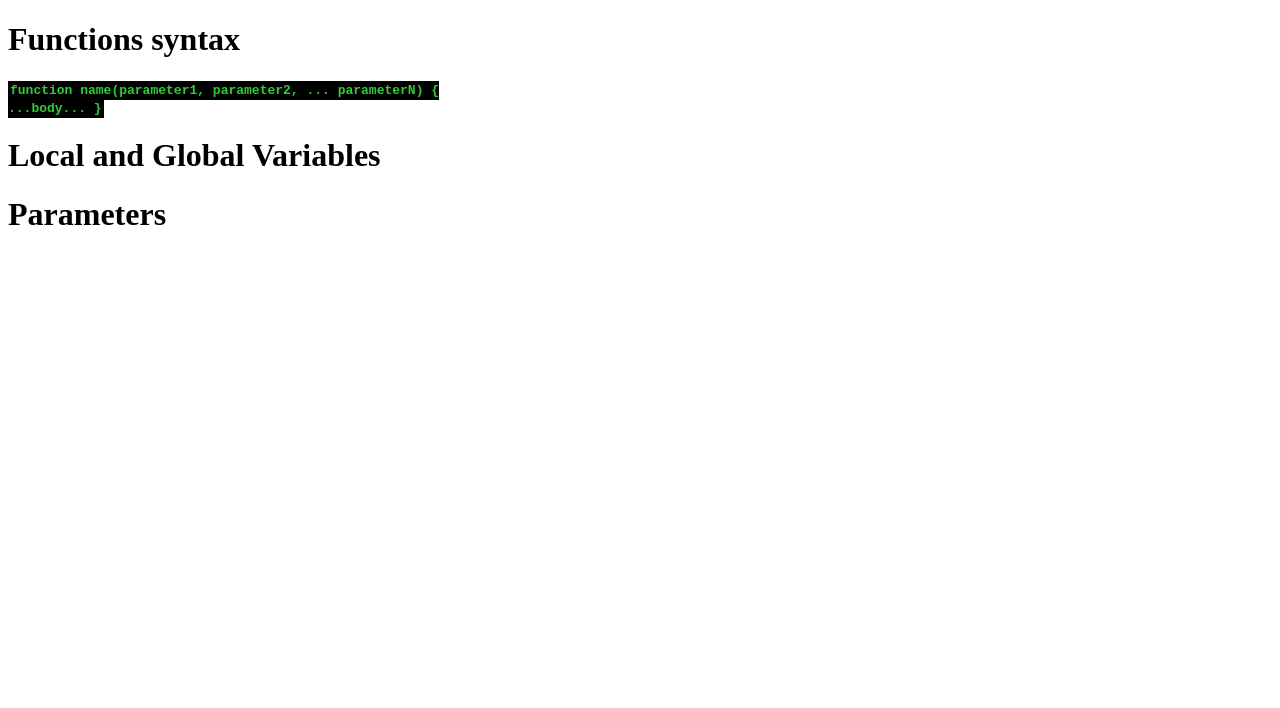
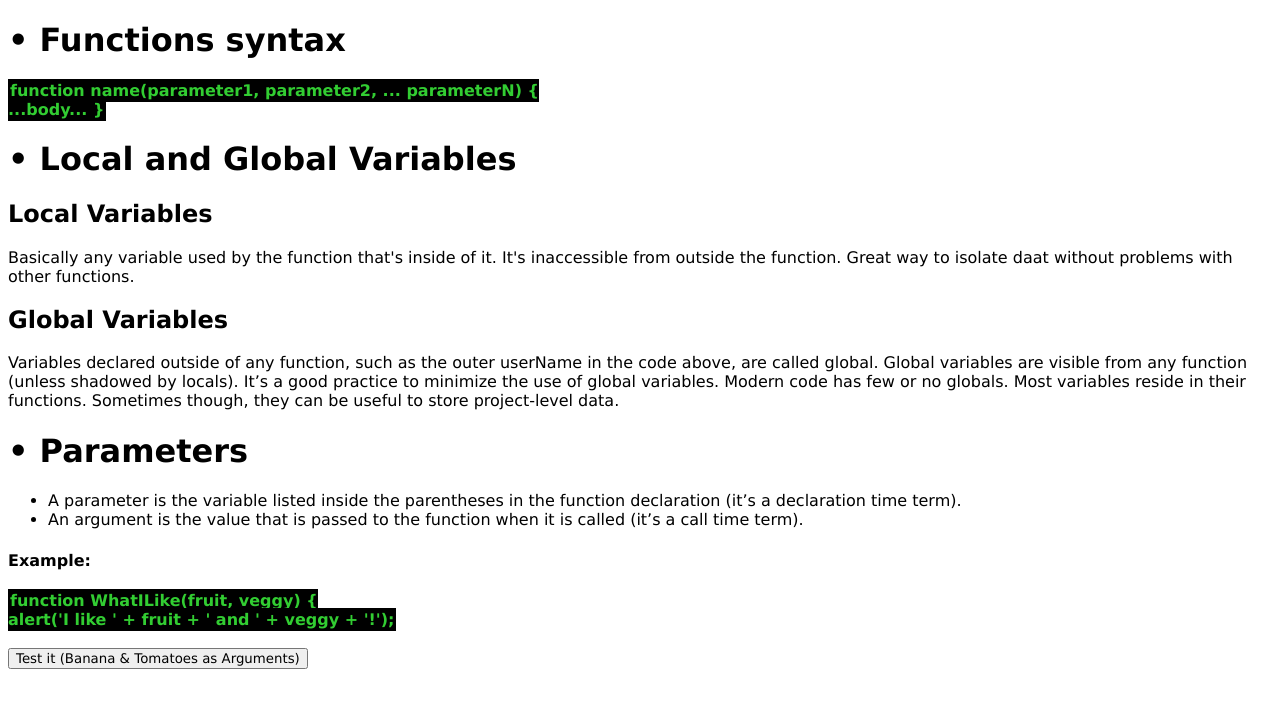
Before and after one commit to AYUB-NBP/Javascript.info-Learning, a plain HTML site: page 2.JavaScript Fundamentals/2.15 Functions.html in a window 1280 px wide. Drawn offline with Linux system fonts and the light colour scheme.

Commit message:
Parameters

```diff
--- a/2.JavaScript Fundamentals/2.15 Functions.html
+++ b/2.JavaScript Fundamentals/2.15 Functions.html
@@ -7,6 +7,10 @@
         <meta name="viewport" content="width=device-width, initial-scale=1.0">
         <title>Functions</title>
         <style>
+            * {
+                font-family: Verdana, Geneva, Tahoma, sans-serif;
+            }
+
             code {
                 background-color: black;
                 color: limegreen;
@@ -26,15 +30,47 @@
                 color: yellow;
             }
         </style>
+        <script>
+            function WhatILike(fruit, veggy) {
+                alert('I like ' + fruit + ' and ' + veggy + '!');
+            }
+        </script>
     </head>
 
     <body>
-        <h1>Functions syntax</h1>
+        <h1>• Functions syntax</h1>
         <code>function name(parameter1, parameter2, ... parameterN) {<br>
         ...body...
         }</code>
-        <h1>Local and Global Variables</h1>
-        <h1>Parameters</h1>
+        <h1>• Local and Global Variables</h1>
+        <h2>Local Variables</h2>
+        <p>Basically any variable used by the function that's inside of it. It's inaccessible from outside the function.
+            Great way to isolate daat without problems with other functions.</p>
+        <h2>Global Variables</h2>
+        <p>Variables declared outside of any function, such as the outer userName in the code above, are called global.
+
+            Global variables are visible from any function (unless shadowed by locals).
+
+            It’s a good practice to minimize the use of global variables. Modern code has few or no globals. Most
+            variables reside
+            in their functions. Sometimes though, they can be useful to store project-level data.</p>
+        <h1>• Parameters</h1>
+        <p>
+        <ul>
+            <li>A parameter is the variable listed inside the parentheses in the function declaration (it’s a
+                declaration time term).
+            </li>
+            <li>An argument is the value that is passed to the function when it is called (it’s a call time term).</li>
+        </ul>
+        <h4>Example:</h4>
+
+        <code>function WhatILike(fruit, veggy) {<br>
+        alert('I like ' + fruit + ' and ' + veggy + '!');<br></code>
+        <br>
+        <button id="btn" onclick="WhatILike(`Bananas`,`Tomatoes`)">Test it (Banana & Tomatoes as
+            Arguments)</button>
+
+        </p>
 
     </body>
 
```
